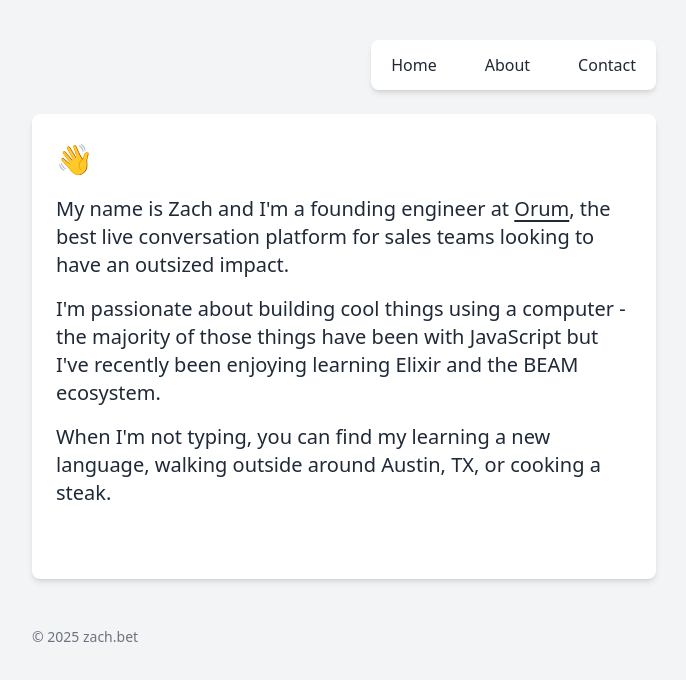
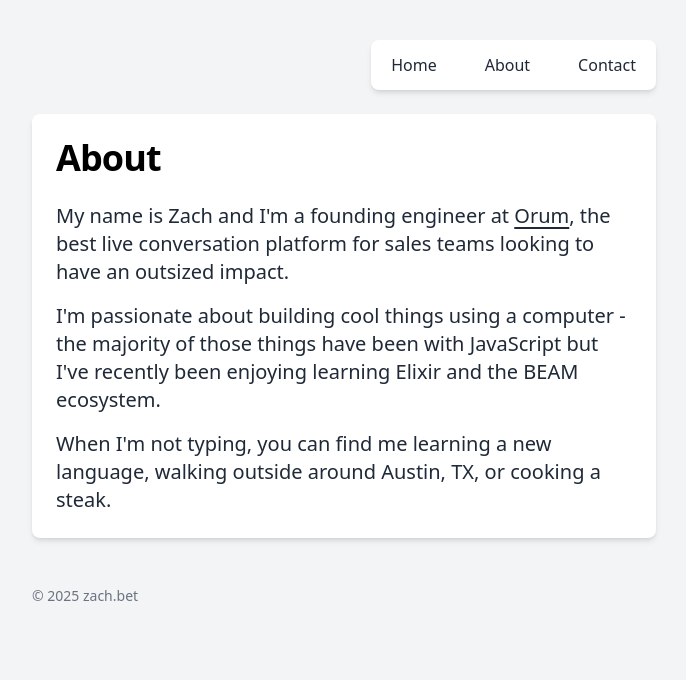
Before and after one commit to zachschultz/zach.bet, a plain HTML site: page about.html in a window 1280 px wide. Shown: the whole page, without its empty margins (296-982 px from the left). Drawn offline with nearby package versions, Linux system fonts and the light colour scheme.

Commit message:
formatting cleanup

```diff
--- a/about.html
+++ b/about.html
@@ -27,23 +27,19 @@
     </nav>
   </header>
 
-  <!-- Main Content -->
   <main class="bg-white p-6 rounded-lg shadow-md">
-    <article class="mb-12">
-      <h2 class="text-3xl leading-snug">👋</h2>
+    <h1 class="text-4xl font-extrabold tracking-tight mb-6">About</h1>
     <p class="mt-4 text-xl text-gray-800">My name is Zach and I'm a founding engineer at <a
         class="underline-offset-4 underline" href="https://orum.com" target="_blank">Orum</a>, the best live
       conversation platform for sales teams looking to have an outsized impact.</p>
     <p class="mt-4 text-xl text-gray-800">I'm passionate about building cool things using a computer - the majority of
       those things have been with JavaScript but I've recently been enjoying learning Elixir and the BEAM ecosystem.
     </p>
-      <p class="mt-4 text-xl text-gray-800">When I'm not typing, you can find my learning a new language, walking
+    <p class="mt-4 text-xl text-gray-800">When I'm not typing, you can find me learning a new language, walking
       outside around Austin, TX, or cooking a steak.</p>
-    </article>
 
   </main>
 
-  <!-- Footer -->
   <footer class="mt-12 text-gray-500 text-sm">
     &copy; 2025 zach.bet
   </footer>
```
Also changed, not shown: index.html (+10 -9 lines). Lines whose indentation alone changed are shown as unchanged.
